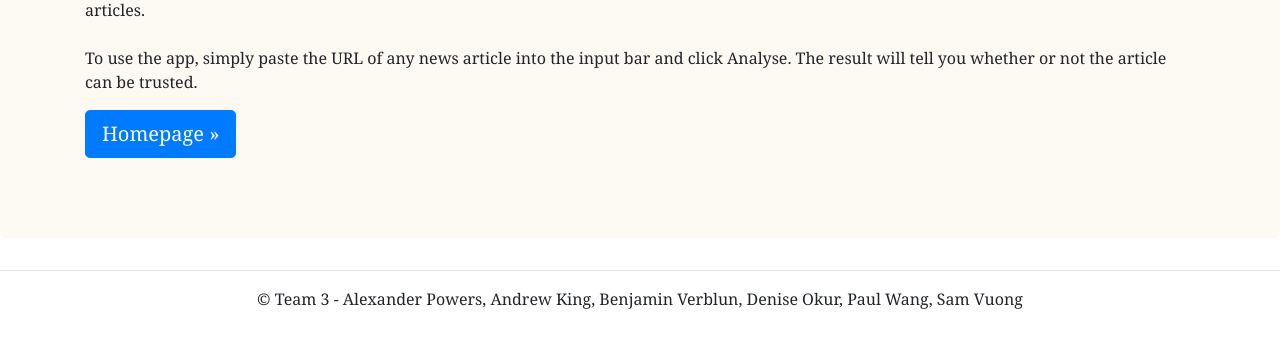
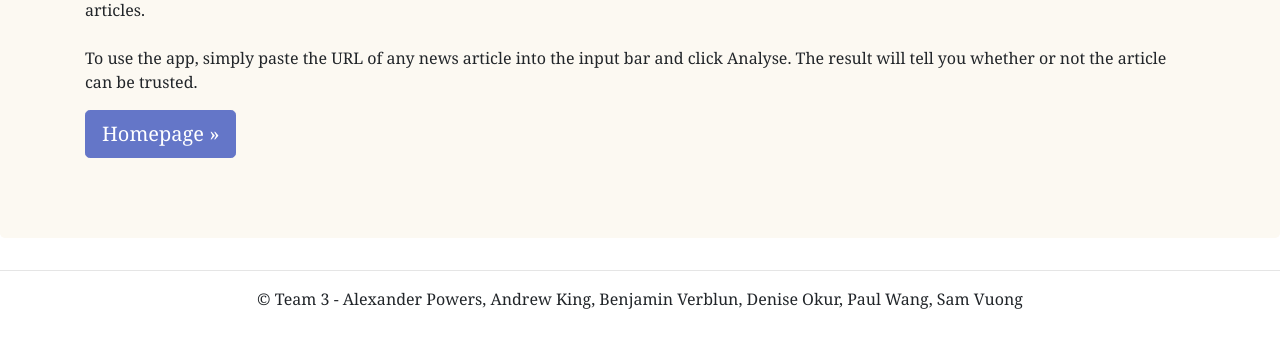
Before and after one commit to alexanderbpowers/project-4-team-3-machine-learning, a plain HTML site: page templates/about.html in a window 1280 px wide. Shown: the part 264-612 px from the top of the page. Drawn offline with nearby package versions, Linux system fonts and the light colour scheme.

Commit message:
fixed css

```diff
--- a/static/stylesheet.css
+++ b/static/stylesheet.css
@@ -28,6 +28,11 @@
     border-color: rgb(100, 118, 200);
 }
 
+#homebtn {
+    background-color: rgb(100, 118, 200);
+    border-color: rgb(100, 118, 200);
+}
+
 footer {
     text-align: center;
 }
--- a/templates/about.html
+++ b/templates/about.html
@@ -41,7 +41,7 @@
             <p>The News Reliability Checker is a machine learning application that reads online news articles and predicts whether the article is trustworthy or not. To do this, we trained a Naïve Bayes model using a <a href="https://www.kaggle.com/competitions/fake-news/">fake news dataset</a> that had previously evaluated the trustworthiness of 1000s of news articles. <br>
               <br>
               To use the app, simply paste the URL of any news article into the input bar and click Analyse. The result will tell you whether or not the article can be trusted. </p>
-            <p><a class="btn btn-primary btn-lg" href="/" role="button"> Homepage &raquo;</a></p>
+            <p><a class="btn btn-primary btn-lg" id="homebtn" href="/" role="button"> Homepage &raquo;</a></p>
             </div>
         </div>
 
```
